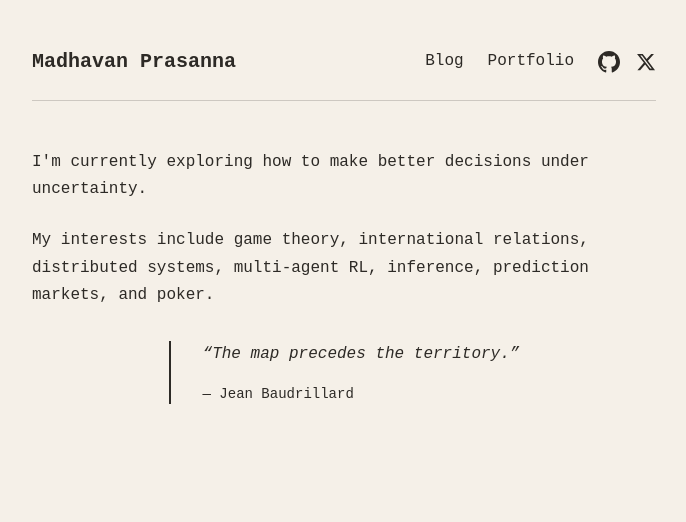
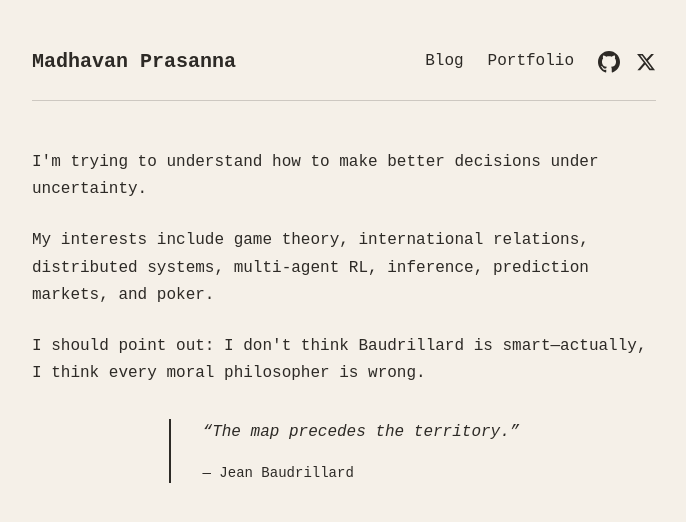
Before and after one commit to Madhavan113/portfolio, a Next.js app: page / in a window 1280 px wide. Shown: the top 522 px of the page, without its empty margins (296-982 px from the left). Built offline with nearby package versions, Linux system fonts and the light colour scheme.

Commit message:
Add note about Baudrillard on landing page

```diff
--- a/app/page.tsx
+++ b/app/page.tsx
@@ -4,10 +4,13 @@ export default function Home() {
       {/* Intro Section */}
       <section className="space-y-6">
         <p>
-          I&apos;m currently exploring how to make better decisions under uncertainty.
+          I&apos;m trying to understand how to make better decisions under uncertainty.
         </p>
         <p>
           My interests include game theory, international relations, distributed systems, multi-agent RL, inference, prediction markets, and poker.
+        </p>
+        <p>
+          I should point out: I don&apos;t think Baudrillard is smart—actually, I think every moral philosopher is wrong.
         </p>
       </section>
 
@@ -21,5 +24,6 @@ export default function Home() {
         </blockquote>
       </section>
     </div>
+
   );
 }
```
